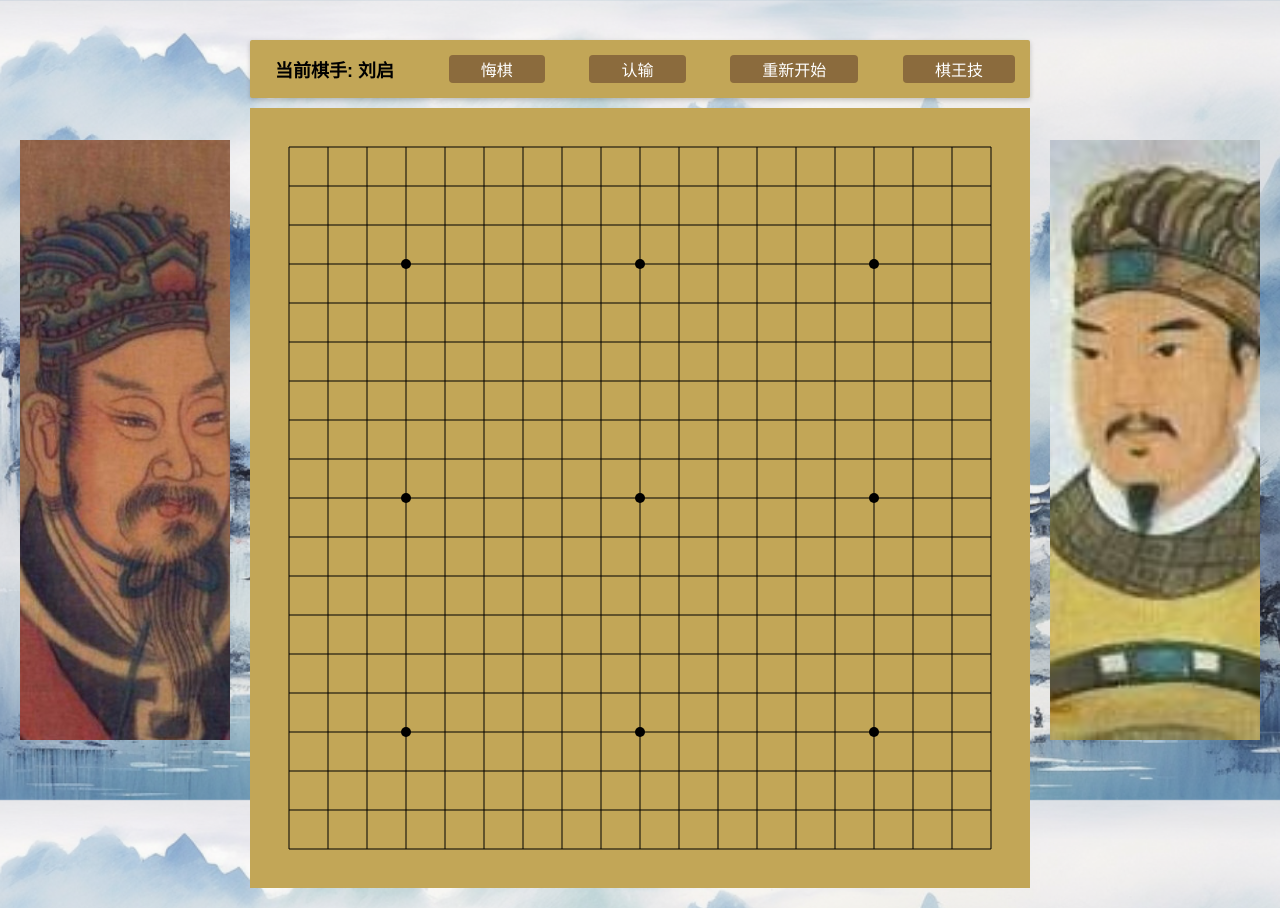
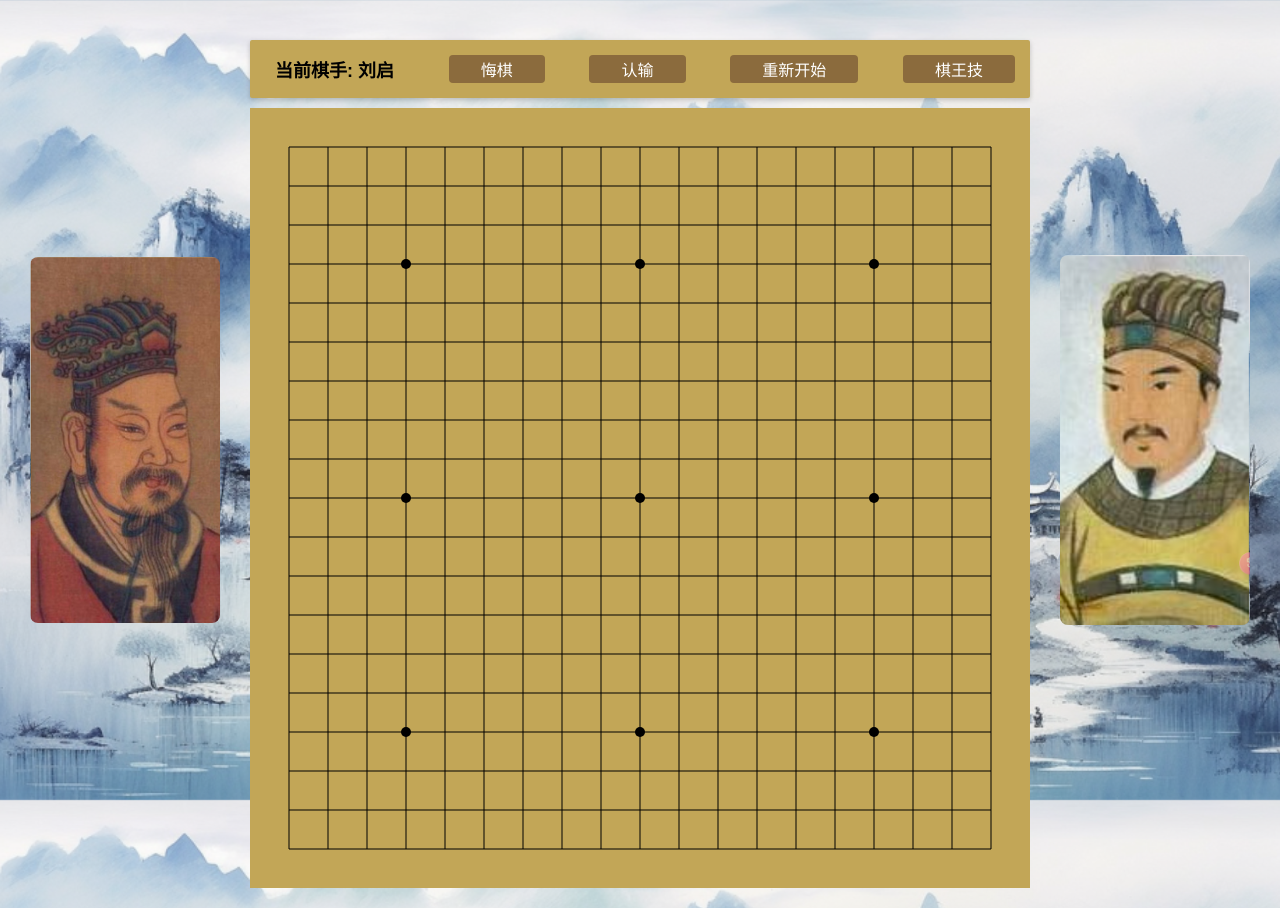
Before and after one commit to liwuyou/gobang_web, a plain HTML site: page index.html in a window 1280 px wide. Drawn offline with Linux system fonts and the light colour scheme.

Commit message:
修改了文件结构

```diff
--- a/board.js
+++ b/board.js
@@ -114,8 +114,10 @@ function handleCellClick(e) {
     // 切换玩家
     currentPlayer = currentPlayer === 1 ? -1 : 1;
 
-    // 更新当前玩家显示
+    // 更新当前玩家显示和照片高亮
     document.getElementById('player').textContent = `当前棋手: ${currentPlayer === 1 ? '刘启' : '刘贤'}`;
+    document.getElementById('liu-qi-photo').classList.toggle('active', currentPlayer === 1);
+    document.getElementById('liu-xian-photo').classList.toggle('active', currentPlayer === -1);
 }
 
 // 绘制棋盘
@@ -171,8 +173,10 @@ function resetGame() {
     currentPlayer = 1;
     gameOver = false;
 
-    // 更新玩家显示
+    // 更新玩家显示和照片高亮
     document.getElementById('player').textContent = `当前棋手: 刘启`;
+    document.getElementById('liu-qi-photo').classList.add('active');
+    document.getElementById('liu-xian-photo').classList.remove('active');
 }
 
 
--- a/index.html
+++ b/index.html
@@ -11,7 +11,7 @@
 <body>
     <div class="container">
         <div class="left-panel">
-            <!-- 左边人物立绘 -->
+            <img src="images/left.png" id="liu-qi-photo" class="player-photo">
         </div>
         <div class="center-panel">
 
@@ -41,7 +41,7 @@
 
         </div>
         <div class="right-panel">
-            <!-- 右边人物立绘 -->
+            <img src="images/right.png" id="liu-xian-photo" class="player-photo">
         </div>
     </div>
 </body>
--- a/style.css
+++ b/style.css
@@ -1,6 +1,6 @@
 /* 页面背景 - 使用background.png作为背景图，覆盖整个视口 */
 body {
-    background-image: url('background.png');
+    background-image: url('images/background.png');
     background-size: cover;
     background-repeat: no-repeat;
     background-attachment: fixed;
@@ -15,26 +15,40 @@ body {
     margin: 20px;
 }
 
-/* 左侧边栏 - 宽度比例1，使用left.png作为背景图，20px外边距，固定高度400px */
+/* 左侧边栏 - 宽度比例1，20px外边距，固定高度600px */
 .left-panel {
     flex: 1;
     padding: 10px;
     margin: 120px auto 20px;
     height: 600px;
-    background-image: url('left.png');
-    background-size: cover;
-    background-position: center;
+    display: flex;
+    justify-content: center;
+    align-items: center;
 }
 
-/* 右侧边栏 - 宽度比例1，使用right.png作为背景图，20px外边距，固定高度400px */
+/* 右侧边栏 - 宽度比例1，20px外边距，固定高度600px */
 .right-panel {
     flex: 1;
     padding: 10px;
     margin: 120px auto 20px;
     height: 600px;
-    background-image: url('right.jpg');
-    background-size: cover;
-    background-position: center;
+    display: flex;
+    justify-content: center;
+    align-items: center;
+}
+
+/* 玩家照片基础样式 */
+.player-photo {
+    max-height: 100%;
+    max-width: 100%;
+    object-fit: contain;
+    border-radius: 8px;
+    transition: box-shadow 0.3s ease;
+}
+
+/* 当前玩家高亮效果 */
+.player-photo.active {
+    box-shadow: 0 0 20px 5px gold;
 }
 
 /* 中间面板 - 宽度比例2.5，白色背景，灰色边框，20px内边距，垂直flex布局 */
```
Also changed, not shown: images/background.png (renamed from background.png), images/left.png (added), images/lefte.png (renamed from left.png), images/right.png (added), images/rightd.jpg (renamed from right.jpg), 1 other file.
